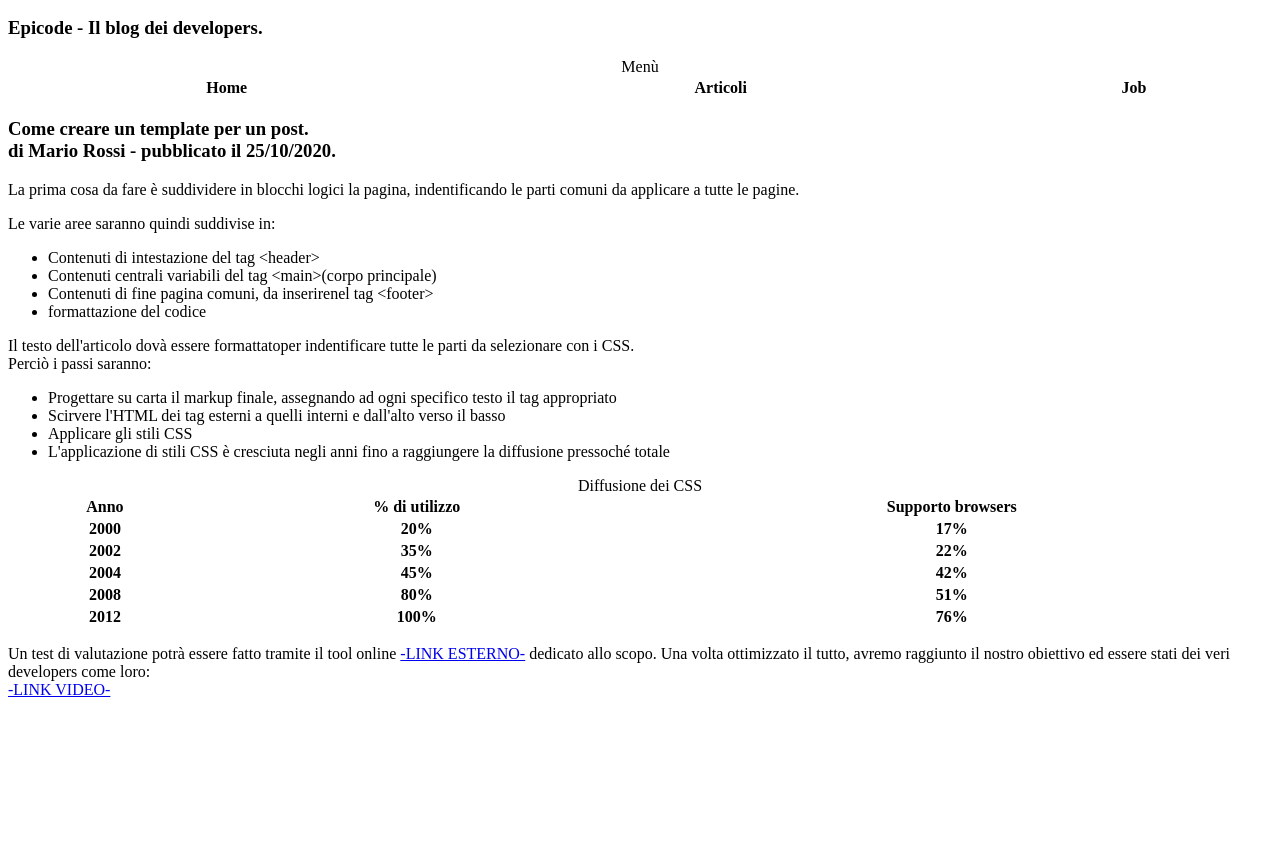
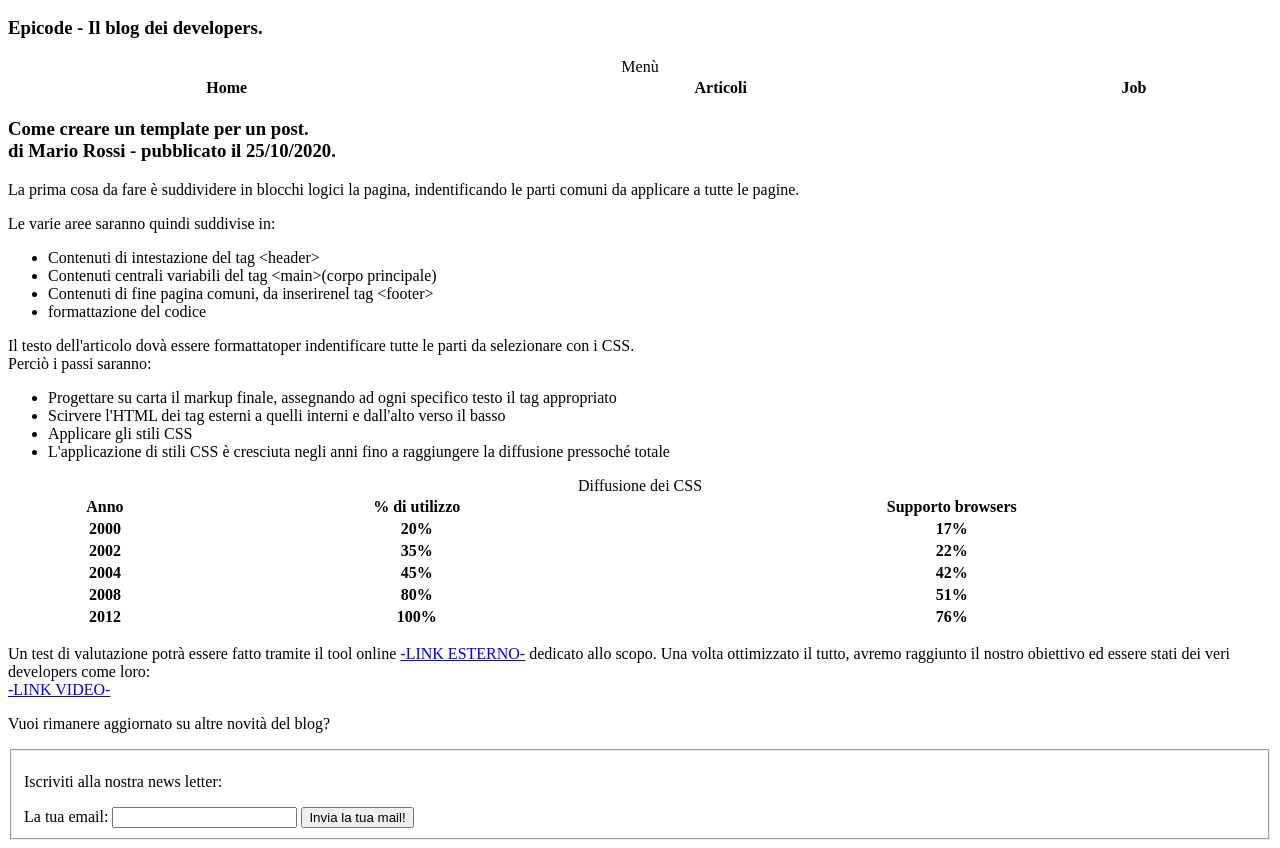
Before and after one commit to dimitrilzk/u1-w1-d2-compito, a plain HTML site: page index.html in a window 1280 px wide. Shown: the part 175-1023 px from the top of the page. Before the commit the page ends 890 px from the top, so only its background shows below. Drawn offline with Linux system fonts and the light colour scheme.

Commit message:
newsletter

```diff
--- a/index.html
+++ b/index.html
@@ -113,5 +113,16 @@
         loro: <br /><a href="https://www.youtube.com/watch?v=dvOvHXruEDM"> -LINK VIDEO- </a>
       </p>
     </main>
+    <aside>
+      <p>Vuoi rimanere aggiornato su altre novità del blog?</p>
+      <form action="codice.php" method="get" autocomplete="on">
+        <fieldset>
+          <p>Iscriviti alla nostra news letter:</p>
+          <label for="email">La tua email:</label>
+          <input type="email" id="email" name="email" />
+          <button>Invia la tua mail!</button>
+        </fieldset>
+      </form>
+    </aside>
   </body>
 </html>
```
